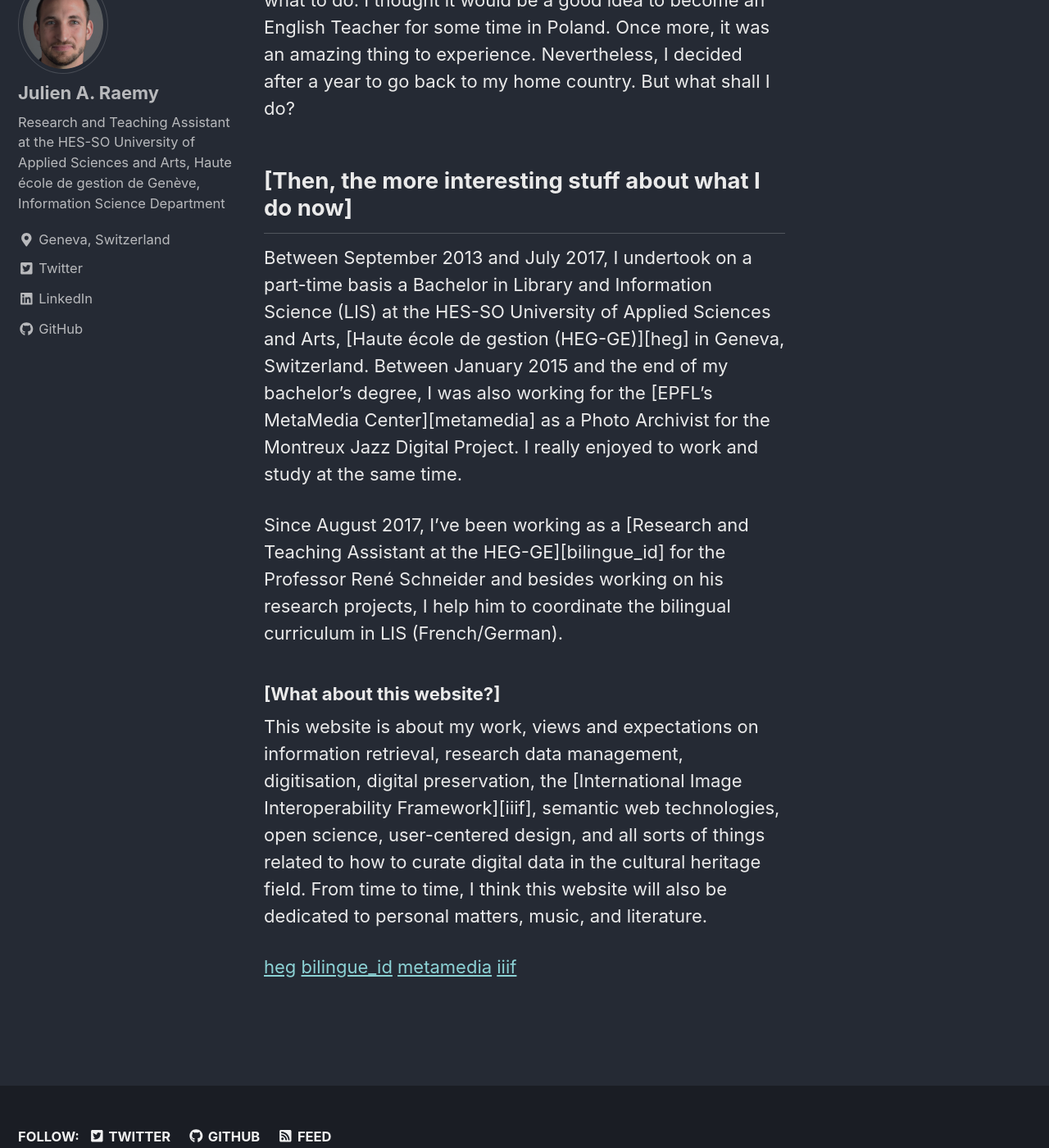
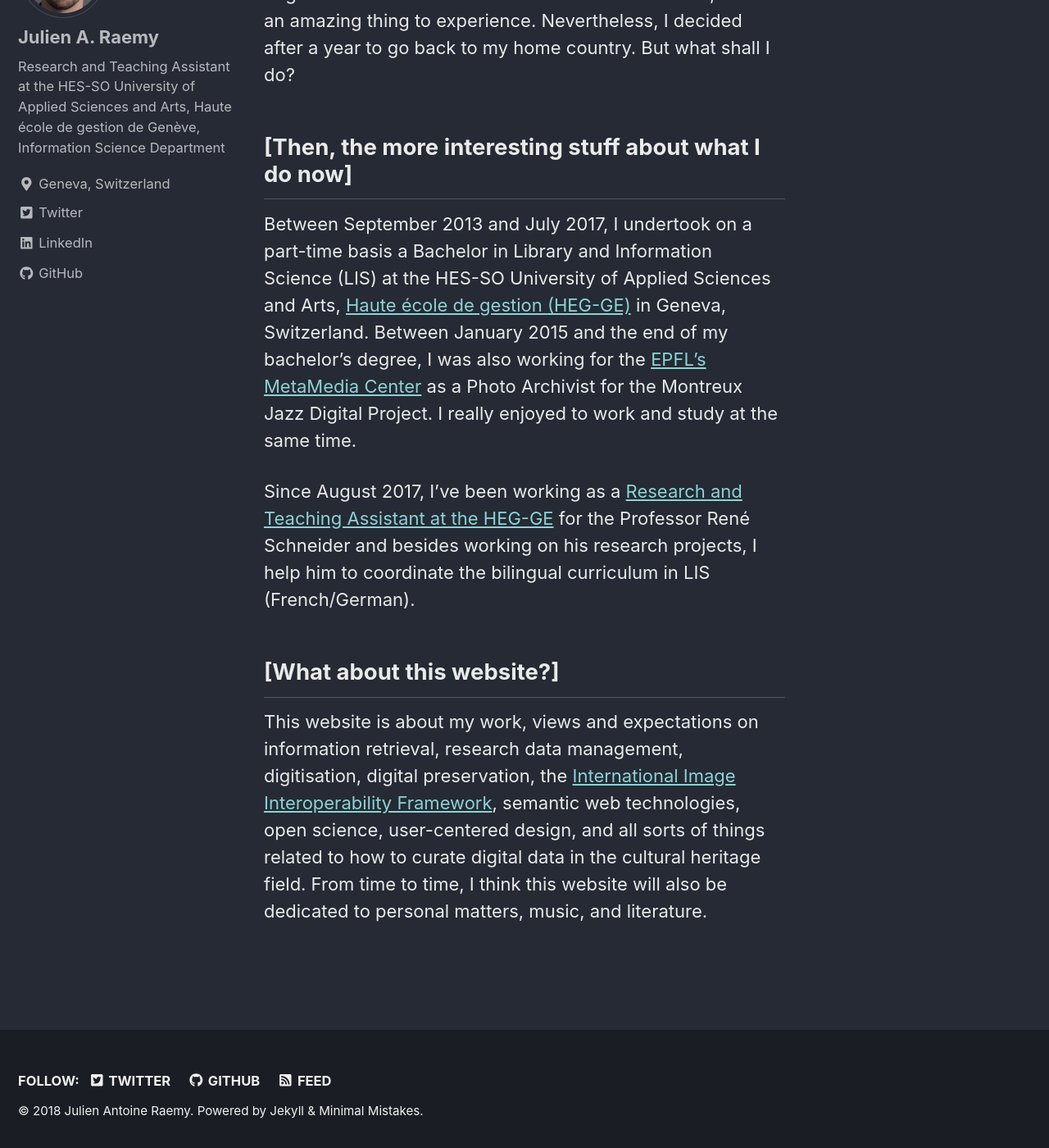
Before and after one commit to 00mjk/julsraemy.github.io, a Jekyll site: the page built from _pages/about.md, in a window 1280 px wide and 1400 px high, scrolled down 860 px. Shown: the whole window at 82% size. Built offline with Jekyll 4.4.1, drawn with Linux system fonts in a browser that asks for light colours; nearby versions of some CDN libraries; comment, search, counter and statistics services are not loaded; a style sheet for code colours, icons or effects is not loaded; some of the changed text lies outside the part shown.

Commit message:
update about page

```diff
--- a/_pages/about.md
+++ b/_pages/about.md
@@ -18,12 +16,12 @@
 
 Since August 2017, I've been working as a [Research and Teaching Assistant at the HEG-GE][bilingue_id] for the Professor René Schneider and besides working on his research projects, I help him to coordinate the bilingual curriculum in LIS (French/German).
 
-### [What about this website?]
+## [What about this website?]
 
 This website is about my work, views and expectations on information retrieval, research data management, digitisation, digital preservation, the [International Image Interoperability Framework][iiif], semantic web technologies, open science, user-centered design, and all sorts of things related to how to curate digital data in the cultural heritage field. From time to time, I think this website will also be dedicated to personal matters, music, and literature.
 
 
-[heg](https://www.hesge.ch/heg/en)
-[bilingue_id](http://campus.hesge.ch/id_bilingue/kontakt/assistenz_fr.asp)
-[metamedia](https://metamedia.epfl.ch/)
-[iiif](http://iiif.io/)
+[heg]:(https://www.hesge.ch/heg/en)
+[bilingue_id]:(http://campus.hesge.ch/id_bilingue/kontakt/assistenz_fr.asp)
+[metamedia]:(https://metamedia.epfl.ch/)
+[iiif]:(http://iiif.io/)
```
Also changed, not shown: other parts of _pages/about.md (+2 -4 lines).
